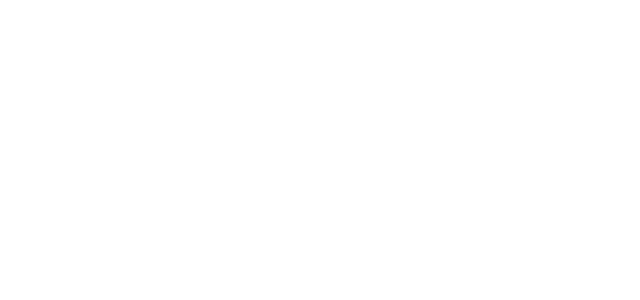
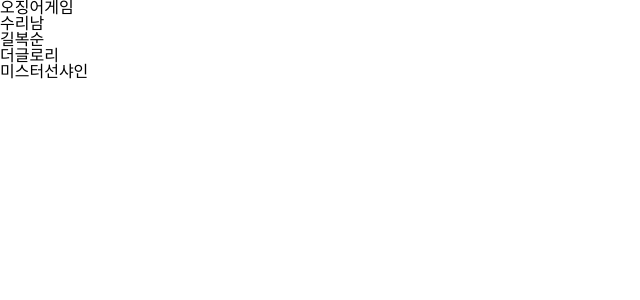
Before and after one commit to YongSungHEO/next-boilerplate, a Next.js app in the folder next-boilerplate/: page / in a window 1280 px wide. Shown: the top 300 px of the page, without its empty margins (0-640 px from the left). Built offline with nearby package versions, Linux system fonts and the light colour scheme.

Commit message:
샘플 API, 타입 추가

```diff
--- /dev/null
+++ b/next-boilerplate/components/Sample.tsx
@@ -0,0 +1,11 @@
+import React from 'react';
+
+type Props = {};
+
+const Sample: React.FC<Props> = () => {
+    return (
+        <div></div>
+    );
+};
+
+export default Sample;
--- a/next-boilerplate/pages/_app.tsx
+++ b/next-boilerplate/pages/_app.tsx
@@ -1,11 +1,20 @@
 import type { AppProps } from 'next/app';
+import Head from 'next/head';
 import Layout from '@/layouts/Layout';
 import '@/styles/globals.scss';
 
 export default function App({ Component, pageProps }: AppProps) {
     return (
-        <Layout>
-            <Component {...pageProps} />
-        </Layout>
+        <>
+            <Head>
+                <title>Boilerplate</title>
+                <meta name="description" content="Generated by create next app" />
+                <meta name="viewport" content="width=device-width, initial-scale=1" />
+                <link rel="icon" href="/favicon.ico" />
+            </Head>
+            <Layout>
+                <Component {...pageProps} />
+            </Layout>
+        </>
     );
 }
--- /dev/null
+++ b/next-boilerplate/pages/api/index.ts
@@ -0,0 +1,39 @@
+// Next.js API route support: https://nextjs.org/docs/api-routes/introduction
+import type { NextApiRequest, NextApiResponse } from 'next';
+import type { Sample } from '@/types/Sample';
+
+type Data = {
+    data: Array<Sample>
+}
+
+export default function handler(
+    req: NextApiRequest,
+    res: NextApiResponse<Data>
+) {
+    res.status(200).json(
+        {
+            data: [
+                {
+                    id: 1,
+                    title: '오징어게임',
+                },
+                {
+                    id: 2,
+                    title: '수리남',
+                },
+                {
+                    id: 3,
+                    title: '길복순',
+                },
+                {
+                    id: 4,
+                    title: '더글로리',
+                },
+                {
+                    id: 5,
+                    title: '미스터선샤인',
+                },
+            ]
+        }
+    );
+}
--- a/next-boilerplate/pages/index.tsx
+++ b/next-boilerplate/pages/index.tsx
@@ -1,19 +1,33 @@
-import Head from 'next/head';
-import { Inter } from 'next/font/google';
+import { GetServerSideProps, NextPage } from 'next';
+import SampleService from '@/service/sample';
+import type { Sample } from '@/types/Sample';
 import styles from '@/styles/Home.module.scss';
 
-const inter = Inter({ subsets: ['latin'] });
+interface Props {
+    list: Array<Sample>;
+}
 
-export default function Home() {
+export const getServerSideProps: GetServerSideProps<Props> = async () => {
+    const sampleService = new SampleService();
+    const res = await sampleService.fetchSample();
+    const list: Array<Sample> = res?.data?.data?.length ? res.data.data : [];
+    return {
+        props: {
+            list
+        },
+    };
+};
+
+const Home: NextPage<Props> =({ list }) => {
     return (
         <>
-            <Head>
-                <title>Create Next App</title>
-                <meta name="description" content="Generated by create next app" />
-                <meta name="viewport" content="width=device-width, initial-scale=1" />
-                <link rel="icon" href="/favicon.ico" />
-            </Head>
-            <main className={`${styles.main}`}></main>
+            <main className={`${styles.main}`}>
+                {list.map(item => (
+                    <div key={item.id}>{item.title}</div>
+                ))}
+            </main>
         </>
     );
-}
+};
+
+export default Home;
--- a/next-boilerplate/service/sample.ts
+++ b/next-boilerplate/service/sample.ts
@@ -6,14 +6,14 @@
 
     constructor() {
         super();
-        this.sampleApi = this.register('');
+        this.sampleApi = this.register('http://localhost:3000');
     }
 
     protected unpackResponse(res: AxiosResponse): any {
         //
     }
 
-    async sample(): Promise<any> {
-        return this.sampleApi.get('');
+    async fetchSample(): Promise<any> {
+        return this.sampleApi.get('api');
     }
 }
--- a/next-boilerplate/types/Sample.ts
+++ b/next-boilerplate/types/Sample.ts
@@ -1,4 +1,4 @@
 export interface Sample {
     id: number;
-    answer: string;
+    title: string;
 }
```
